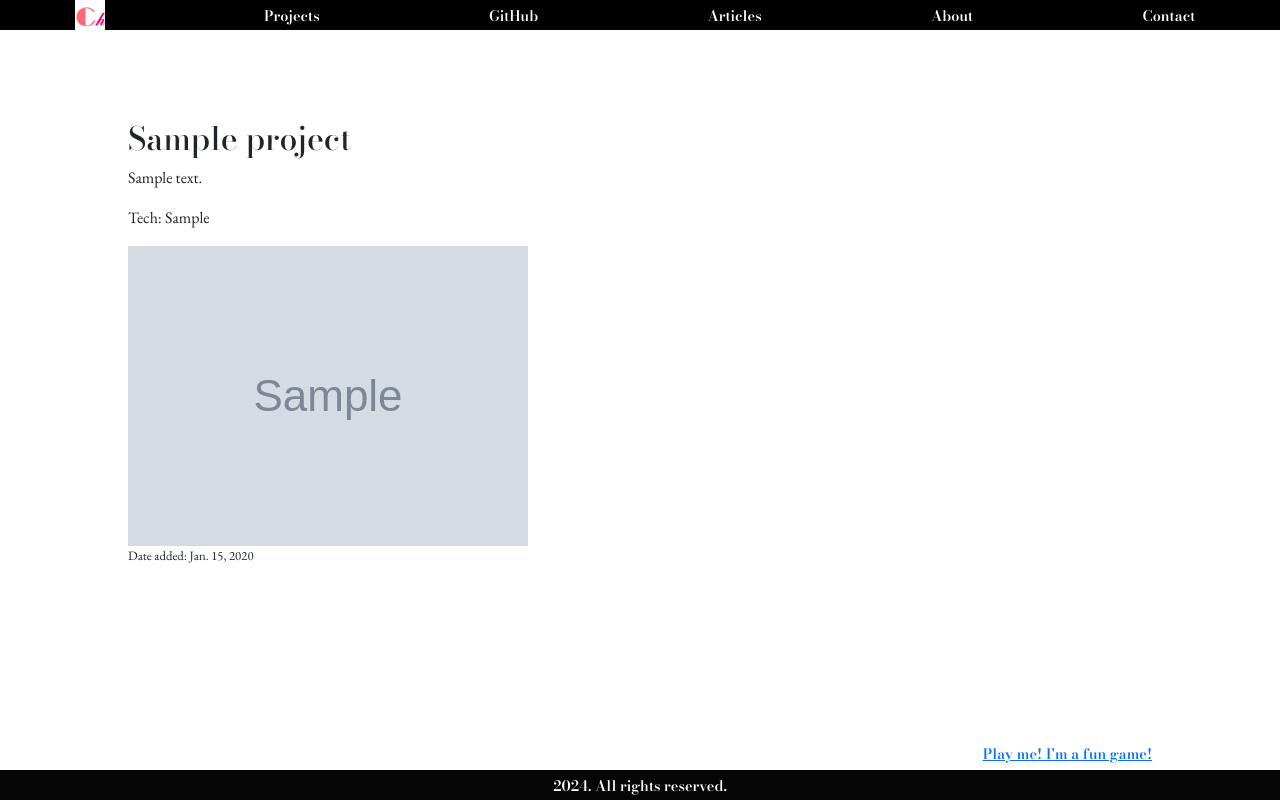
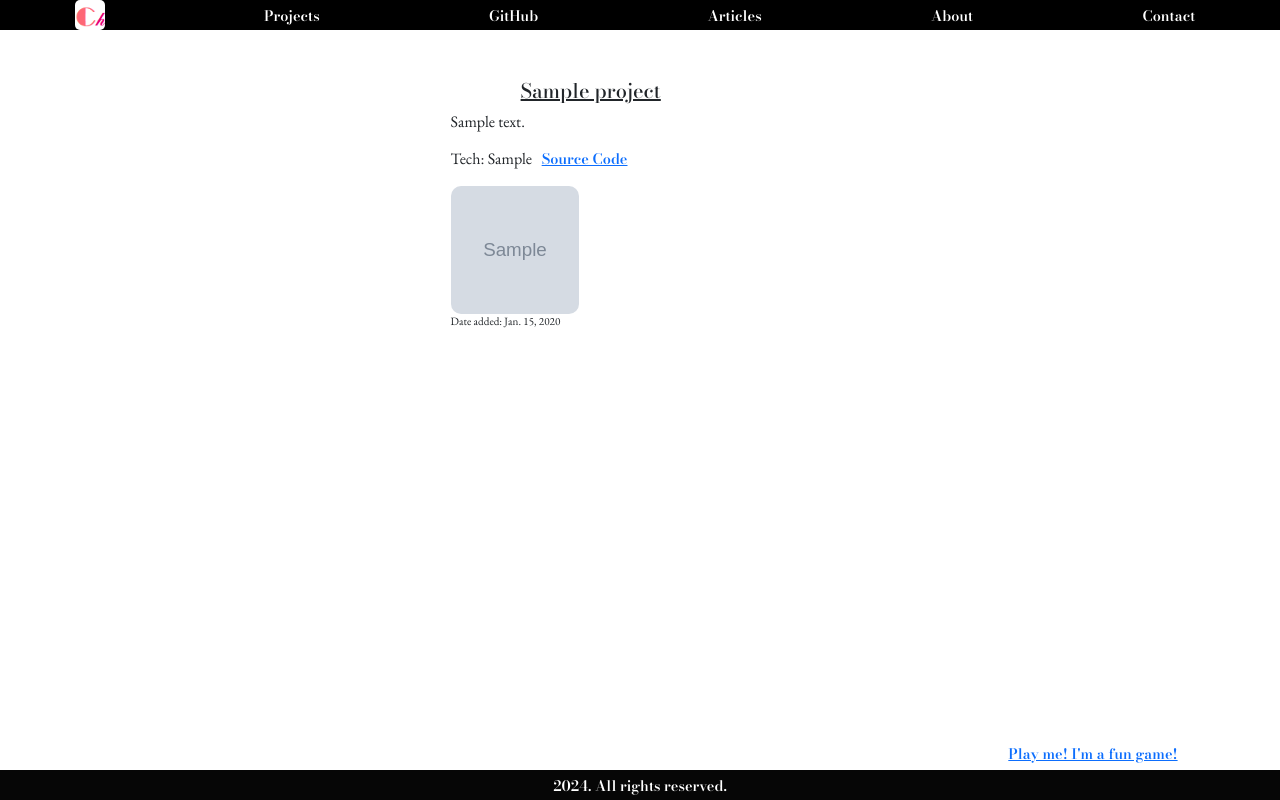
Before and after one commit to MissBellum/personal, a Django app: page /projects/ in a window 1280 px wide. Run offline with Django 5.2, Linux system fonts and the light colour scheme; tables that the repository leaves empty hold one stand-in row (values such as "Sample post"); grey boxes marked "Sample" are stand-in pictures; some libraries are stand-ins or nearby versions.

Commit message:
Safely completed styling for layout
There is no war in Ba Sing Se

```diff
--- a/portfolio/models.py
+++ b/portfolio/models.py
@@ -10,7 +10,8 @@
     title = models.CharField(max_length=100)
     description = models.TextField()
     technology = models.CharField(max_length=50)
-    image = ResizedImageField(size=[300, 300], quality=85, upload_to="images/", force_format='JPEG', blank=True)
+    source = models.CharField(max_length=100, default="https://github.com/MissBellum")
+    image = ResizedImageField(size=[250, 250], quality=85, upload_to="images/", force_format='JPEG', blank=True)
     date = models.DateField(verbose_name='date added')
 
     def __str__(self):
--- a/portfolio/static/css/styles.css
+++ b/portfolio/static/css/styles.css
@@ -22,10 +22,9 @@
     /* padding: 5px; Padding for navbar */
 }
 
-/* .nav-brand {
-    padding-bottom: 0;
-    background-color: #52f858;
-} */
+.nav-brand {
+    border-radius: 5px;
+}
 
 .nav-container {
     display: flex;
@@ -61,7 +60,7 @@
     color: rgb(255, 255, 255);
     text-decoration: none; /* Remove underline */
     padding: 5px 10px; /* Padding around links */
-    transition: background-color 0.3s; /* Smooth background change */
+    transition: color 0.5s; /* Smooth background change */
 }
 
 .navbar-item:hover {
@@ -72,12 +71,26 @@
 
 i:hover {
     color: #fbbdc3;
-    transition: background-color 0.5s;
+    transition: color 0.5s;
 }
 
-a, h1, h2, footer {
+a, h1, h5, footer {
     color: #000;
     font: normal normal 600 0.9em "Bodoni Moda", sans-serif;
+}
+
+.fade-text {
+    opacity: 0; /* Start hidden */
+    animation: fadeIn 2s forwards; /* 2 seconds duration */
+}
+
+@keyframes fadeIn {
+    from {
+        opacity: 0;
+    }
+    to {
+        opacity: 1;
+    }
 }
 
 .welcome {
@@ -92,7 +105,7 @@
 .entertainment {
     position: absolute;
     bottom: 35px;
-    right: 10%;
+    right: 8%;
     text-decoration: underline;
 }
 
@@ -129,7 +142,7 @@
 }
 
 .date-font {
-    font-size: 0.8em;
+    font-size: 0.7em;
 }
 
 #intro {
@@ -149,15 +162,33 @@
     /* padding: 20px; */
 }
 
-li {
-    font: normal normal 300 1.1em "EB Garamond", sans-serif;
+li, p {
+    font: normal normal 300 1em "EB Garamond", sans-serif;
     /* display: inline-flex; */
     /* list-style: none; */
     /* text-align: left; */
     /* margin: 0; Remove default margin */
     /* padding: 0 5px; Remove default padding */
 }
+.projects {
+    /* position: static; */
+    width: 95vw;
+    flex-direction: row-reverse;
+    display: flex;
+    margin: 25px 25px;
+    justify-content: center;
+}
 
+.project-div {
+    width: 30%;
+    margin: 1.5em;
+}
+
+.project-img {
+    width: 8em;
+    height: 8em;
+    border-radius: 10px;
+}
 
 footer {
     position: absolute;
--- a/portfolio/static/js/main.js
+++ b/portfolio/static/js/main.js
@@ -10,21 +10,12 @@
     "Database": ["Postgres", "Sqlite"],
 }
 
-const imageIds = [];
-
-// Loop through the NodeList and extract IDs
-images.forEach(image => {
-    if ( image.id ) { // Check if the image has an ID
-        imageIds.push(image.id);
-        // console.log(image.classList)
-    }
-});
-
 images.forEach(image => {
     image.addEventListener("mouseenter", () => {
         if ( image.classList == image.getAttribute("class") ) {
             textList.forEach(text => {
                 if ( text.classList.contains(image.id.toLowerCase()) ) {
+                    text.classList.add("fade-text");
                     // console.log(text.classList)
                     text.textContent = `${ image.id }`;
                 };
@@ -35,14 +26,14 @@
             });
             stackList.forEach(item => {
                 if ( item.classList.contains(image.id.toLowerCase()) ) {
+                    item.classList.add("fade-text");
                     item.innerHTML = listItems;
-            };
+                };
             });
-
             // stackList.innerHTML = listItems;
         }
-        console.log("on");
-    });
+        // console.log("on");
+    }, { once: true })
 });
 
 // images.addEventListener("mouseenter", () => {
@@ -60,6 +51,15 @@
 //     }, {once: true}
 // )
 
+// const imageIds = [];
+
+// // Loop through the NodeList and extract IDs
+// images.forEach(image => {
+//     if ( image.id ) { // Check if the image has an ID
+//         imageIds.push(image.id);
+//         // console.log(image.classList)
+//     }
+// });
 
 // images.addEventListener("mouseleave", () => {
 //         textList.textContent = "";
--- a/portfolio/templates/index.html
+++ b/portfolio/templates/index.html
@@ -22,7 +22,7 @@
             <div class="nav-container">
                 <!-- To download a file (download="portfolio-favicon.png") inside href -->
                 <a href="{% url 'home' %}" title="Home Page">
-                    <img class="nav-brand" src="{% static 'portfolio-favicon.png' %}" alt="portfolio favicon" width="30" height="30" class="d-inline-block align-text-top">
+                    <img class="nav-brand" src="{% static 'portfolio-favicon.png' %}" alt="portfolio favicon" width="30" height="30">
                 </a>
                 <!-- <aside> -->
                 <a class="navbar-item" href="{% url 'projects' %}" title="Projects">Projects</a>
@@ -37,13 +37,13 @@
 
 {% block content %}
     <main>
-        <div class="page-content">
+        <div class="page-content fade-text">
             <h1 class="welcome">Welcome, fellow <span><code>earthlings</code>.</span></h1>
-        <div id="intro">
-            <p>I'm <span class="name-bg">Chrise.</span>
-                I’m currently exploring opportunities in the tech industry.
-                I’d appreciate any feedback or thoughts you have. Thanks!</p>
-        </div>
+            <div id="intro">
+                <p>I'm <span class="name-bg">Chrise.</span>
+                    I’m currently exploring opportunities in the tech industry.
+                    I’d appreciate any feedback or thoughts you have. Thanks!</p>
+            </div>
         </div>
     </main>
 {% endblock %}
--- a/portfolio/templates/projects.html
+++ b/portfolio/templates/projects.html
@@ -5,15 +5,19 @@
 {% endblock %}
 
 {% block content %}
-    {% for project in projects %}
-        <section>
-            <h2>{{ project.title }}</h2>
-            <p>{{ project.description }}</p>
-            <p>Tech: {{ project.technology }}</p>
-            <!-- Make images circular -->
-            <img src="{{ project.image.url }}" alt="{{ project.title }}">
-            <p class="date-font">Date added: {{ project.date }}</p>
-        </section>
-    {% endfor %}
+    <div class="projects">
+        {% for project in projects %}
+            <div class="project-div">
+                <h5>{{ project.title }}</h5>
+                <p>{{ project.description }}</p>
+                <p>Tech: {{ project.technology }}&nbsp;&nbsp;&nbsp;<a class="source" href="{{ project.source }}" title="source code">Source Code</a></p>
+                <!-- Make images circular -->
+                 <div>
+                    <img class="project-img" src="{{ project.image.url }}" alt="{{ project.title }}">
+                    <p class="date-font">Date added: {{ project.date }}</p>
+                 </div>
+            </div>
+        {% endfor %}
+    </div>
 {% endblock %}
     <!-- Include change theme -->
```
Also changed, not shown: portfolio/templates/about.html (+4 -4 lines), media/images/library-image.jpeg (added), media/images/snake-game.jpeg (added), media/images/snake_image.jpeg (deleted), media/images/snake_image.png (deleted), media/images/to-do-image.jpeg (added), portfolio/migrations/0003_alter_project_image.py (added), portfolio/migrations/0004_project_source.py (added).
